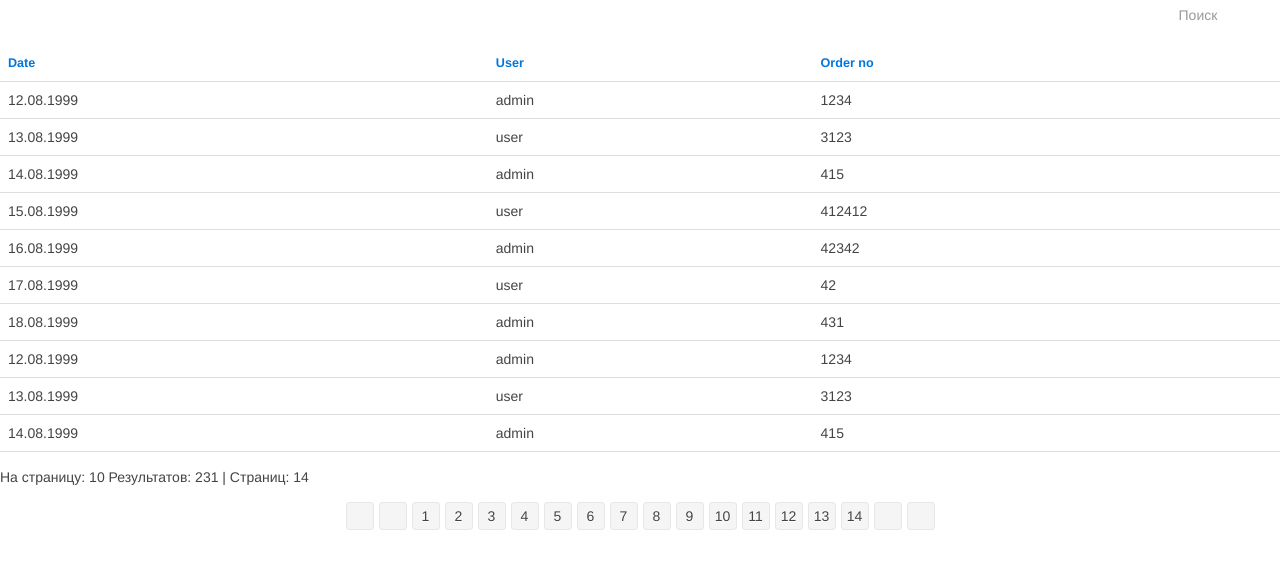
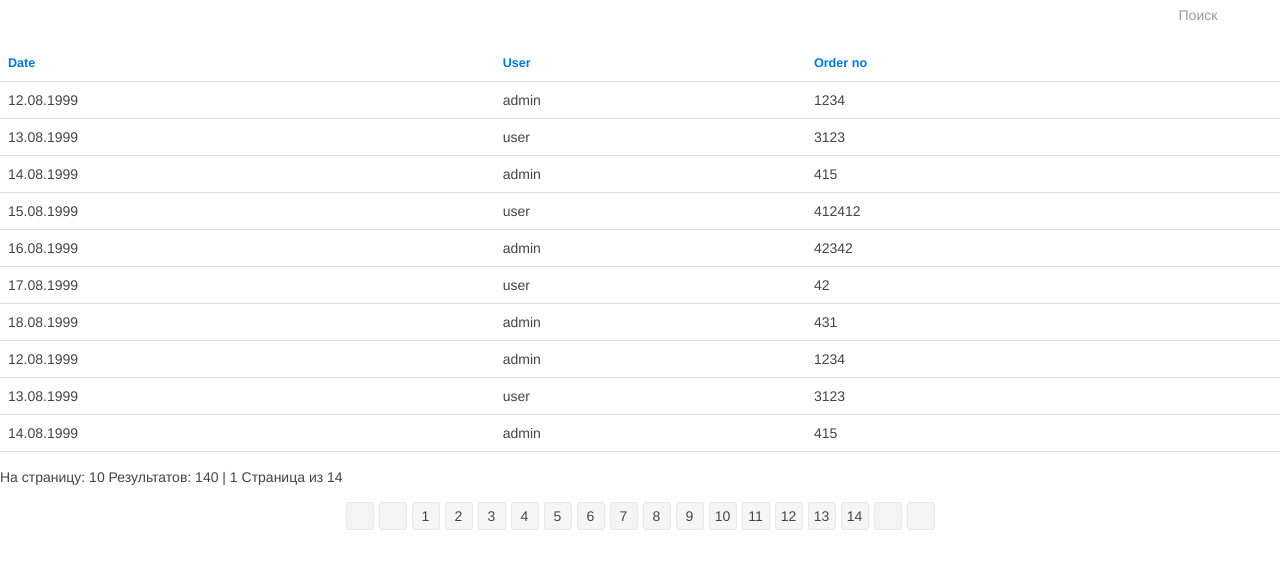
Before and after one commit to olshevsky/tabler, a Vue app: page / in a window 1280 px wide. Shown: the top 568 px of the page. Built offline with nearby package versions, Linux system fonts and the light colour scheme; a web font is replaced by a local one; what vue-resource would draw is missing.

Commit message:
sortable, labels

```diff
--- a/src/App.vue
+++ b/src/App.vue
@@ -16,7 +16,7 @@ export default {
         fields: [
             {key: 'date', type: 'date', format: 'dd.mm.yyyy', title: 'Date'},
             {key: 'user', type: 'string', title: 'User'},
-            {key: 'orderno', type: 'number', title: 'Order no'}
+            {key: 'orderno', type: 'number', title: 'Order no', sortable: true, styles: {"max-width": "max-width: 100px"}}
         ],
         json: [
           {date: '12.08.1999', user: 'admin', orderno: '1234'},
--- a/src/components/tabler.vue
+++ b/src/components/tabler.vue
@@ -16,8 +16,11 @@
             <thead>
                 <tr>
                     <th v-for="field in fields">
-                        <a v-if="sortBy == field.key" href="#" @click="sort(field.key)">{{field.title}} <i :class="{ 'uk-icon-sort-amount-asc': (!sortOrderDesc), 'uk-icon-sort-amount-desc': (sortOrderDesc) }"></i></a>
-                        <a v-else @click="sort(field.key)">{{field.title}} <i class="uk-icon-sort"></i></a>
+                        <div v-if="field.sortable">
+                            <a v-if="sortBy == field.key" href="#" @click="sort(field.key)">{{field.title}} <i :class="{ 'uk-icon-sort-amount-asc': (!sortOrderDesc), 'uk-icon-sort-amount-desc': (sortOrderDesc) }"></i></a>
+                            <a v-else @click="sort(field.key)">{{field.title}} <i class="uk-icon-sort"></i></a>
+                        </div>
+                        <span v-else class="column-title">{{field.title}}</span>
                     </th>
                 </tr>
             </thead>
@@ -35,7 +38,7 @@
             </tbody>
         </table>
         <div>
-            {{trans.perPage}}:  {{ perPage }}  {{trans.results}}: 231 | {{trans.pages}}: {{ totalPages }}
+            {{trans.perPage}}:  {{ perPage }}  {{trans.results}}: {{rows.length}} | {{ currentPage }} {{trans.page}} {{trans.from}} {{ totalPages }}
         </div>
         <ul class="uk-pagination">
             <li>
@@ -89,7 +92,8 @@
                     noImage: 'no image',
                     noAudio: 'no audio',
                     perPage: 'На страницу',
-                    pages: 'Страниц',
+                    page: 'Страница',
+                    from: 'из',
                     results: 'Результатов',
                     searchBy: 'Поиск'
                 }
@@ -98,8 +102,6 @@
         created: function () {
             if(!this.json && this.url)
                 this.fetchData()
-            else
-                this.data = this.parseData(this.json)
         },
         methods: {
             parseData: function(rawData){
@@ -236,7 +238,6 @@
         },
         data: function () {
             return {
-                data: [],
                 currentPage: this.page,
                 searchBy: null,
                 sortBy: null,
@@ -244,6 +245,9 @@
             }
         },
         computed: {
+            data: function(){
+                return this.parseData(this.json)
+            },
             rows: function () {
                 let rows
                 if (this.searchBy) {
@@ -251,7 +255,7 @@
                         for (let id in this.fields) {
                             if(row[this.fields[id].key] &&
                                row[this.fields[id].key].value &&
-                               row[this.fields[id].key].value.toString().toLowerCase().indexOf(this.searchBy.toString().toLowerCase()) > -1){
+                               row[this.fields[id].key].value.toString().toLowerCase().replace(/ /g, '').indexOf(this.searchBy.toString().toLowerCase().replace(/ /g, '')) > -1){
                                 return row
                             }
                         }
@@ -335,4 +339,7 @@
     .img-wrapp i{
         color: #8a8a8a;
     }
+    .column-title{
+        color: #07D;
+    }
 </style>
```
Also changed, not shown: 1 other file (tests, documents, lock files or other folders).
